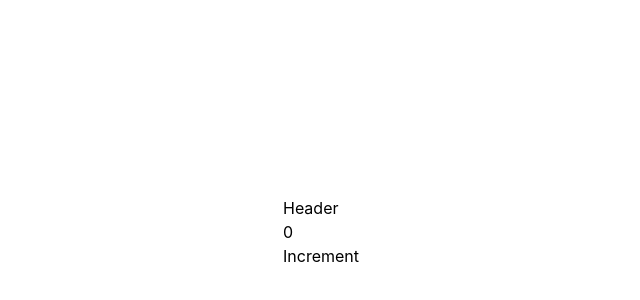
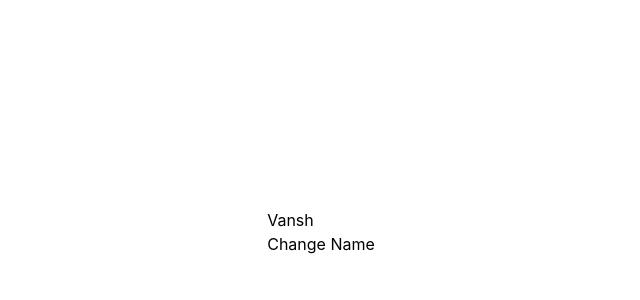
Before and after one commit to Vansh2744/Reactjs-Practise, a React (Vite) app: page / in a window 1280 px wide. Shown: the part 168-468 px from the top of the page, without its empty margins (319-959 px from the left). Built offline with nearby package versions, Linux system fonts and the light colour scheme.

Commit message:
custom hook

```diff
--- a/src/App.tsx
+++ b/src/App.tsx
@@ -7,6 +7,8 @@ import React, {
 } from "react";
 import Counting from "./components/Counting";
 import Header from "./components/Header";
+import ReducerApp from "./components/ReducerApp";
+import { useUsername } from "./components/CustomHook";
 
 function App() {
   const [count, setCount] = useState(0);
@@ -26,7 +28,9 @@ function App() {
 
   // const result = useMemo(() => calculateCube(value), [value]);
 
-  const calculateFact = useCallback(() => {}, []);
+  // const calculateFact = useCallback(() => {}, []);
+
+  const [username, setUsername] = useUsername("Vansh");
 
   return (
     <div className="flex flex-col items-center justify-center h-screen">
@@ -61,10 +65,18 @@ function App() {
         <button onClick={() => setCount((prev) => prev + 1)}>Increment</button>
       </div> */}
 
-      <div>
+      {/* <div>
         <Header fact={calculateFact} />
         <h2>{count}</h2>
         <button onClick={() => setCount((prev) => prev + 1)}>Increment</button>
+      </div> */}
+
+      {/* <div>
+        <ReducerApp />
+      </div> */}
+      <div>
+        <h1>{username}</h1>
+        <button onClick={() => setUsername("Aman")}>Change Name</button>
       </div>
     </div>
   );
--- /dev/null
+++ b/src/components/CustomHook.ts
@@ -0,0 +1,13 @@
+import { useState } from "react";
+
+export const useUsername = (initialname: string) => {
+  const [username, changeUsername] = useState(
+    () => localStorage.getItem("username") || initialname,
+  );
+
+  const setUsername = (name: string) => {
+    localStorage.setItem("username", name);
+    changeUsername(name);
+  };
+  return [username, setUsername] as const;
+};
--- a/src/components/Header.tsx
+++ b/src/components/Header.tsx
@@ -1,9 +1,16 @@
-import React, { memo } from "react";
+import React, { memo, useContext } from "react";
+import { profileContext, type Profile } from "./ProfileContext";
 
 const Header = ({ fact }) => {
+  const { name, email } = useContext(profileContext) as Profile;
   console.log("Header Rendered");
 
-  return <div>Header</div>;
+  return (
+    <div>
+      <h1>{name}</h1>
+      <h1>{email}</h1>
+    </div>
+  );
 };
 
 export default memo(Header);
--- /dev/null
+++ b/src/components/ProfileContext.tsx
@@ -0,0 +1,20 @@
+import React, { createContext } from "react";
+
+export interface Profile {
+  name: string;
+  email: string;
+}
+
+export const profileContext = createContext<Profile | undefined>(undefined);
+
+const ProfileContext = ({ children }: { children: any }) => {
+  return (
+    <profileContext.Provider
+      value={{ name: "Vansh", email: "vansh@gmail.com" }}
+    >
+      {children}
+    </profileContext.Provider>
+  );
+};
+
+export default ProfileContext;
--- /dev/null
+++ b/src/components/ReducerApp.tsx
@@ -0,0 +1,26 @@
+import React, { useReducer } from "react";
+
+const ReducerApp = () => {
+  const counter = (state: any, action: any) => {
+    if (action.type == "INC") {
+      console.log(state);
+
+      return { count: state.count + 1 };
+    } else {
+      console.log(state);
+
+      return { count: state.count - 1 };
+    }
+  };
+  const [state, dispatch] = useReducer(counter, { count: 0 });
+
+  return (
+    <div>
+      <button onClick={() => dispatch({ type: "INC" })}>+</button>
+      <h2>{state.count}</h2>
+      <button onClick={() => dispatch({ type: "DEC" })}>-</button>
+    </div>
+  );
+};
+
+export default ReducerApp;
--- a/src/main.tsx
+++ b/src/main.tsx
@@ -2,9 +2,10 @@ import { createRoot } from "react-dom/client";
 import "./index.css";
 import App from "./App.tsx";
 import MyContext from "./context/MyContext.tsx";
+import ProfileContext from "./components/ProfileContext.tsx";
 
 createRoot(document.getElementById("root")!).render(
-  <MyContext>
+  <ProfileContext>
     <App />
-  </MyContext>,
+  </ProfileContext>,
 );
```
